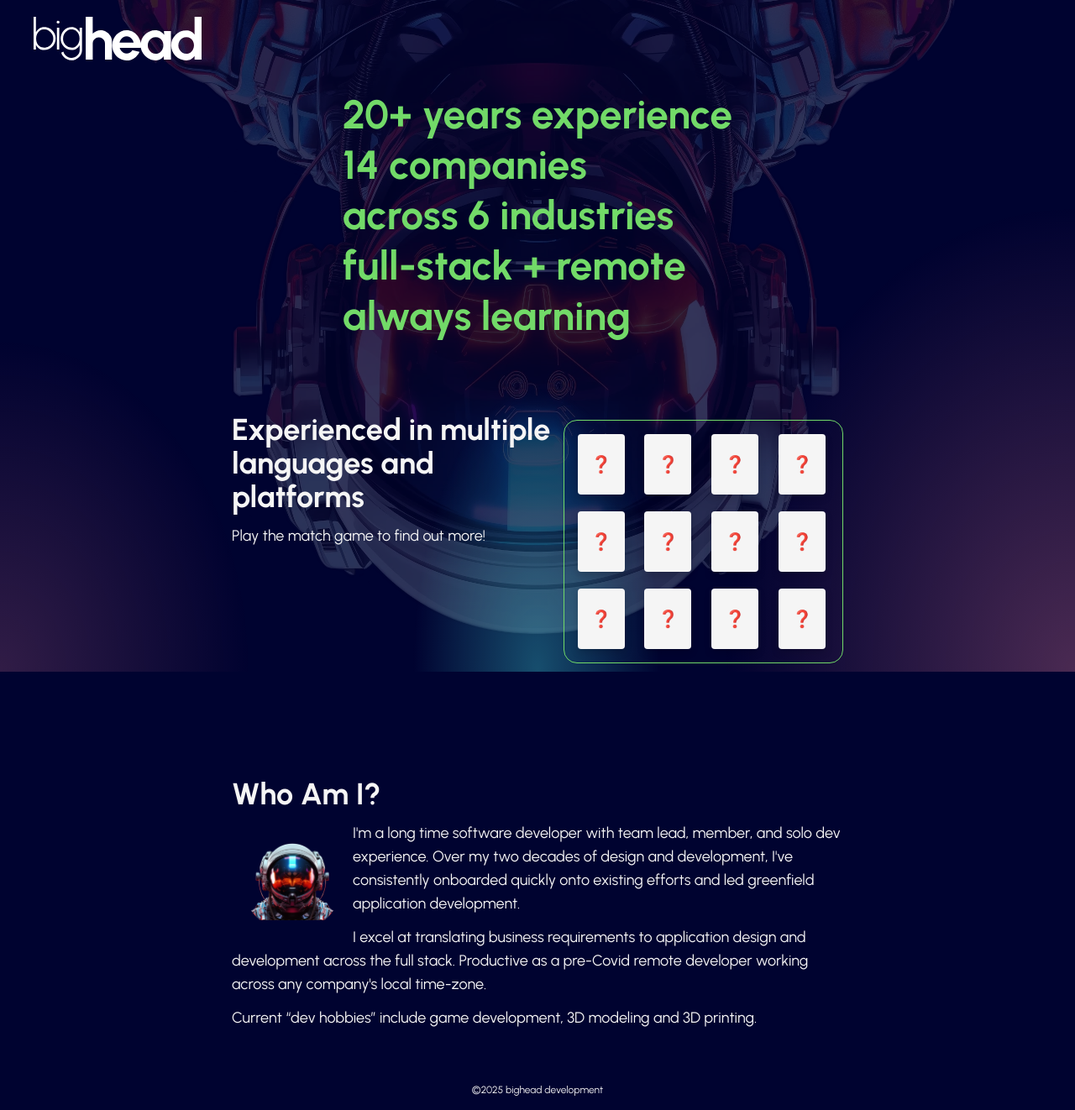
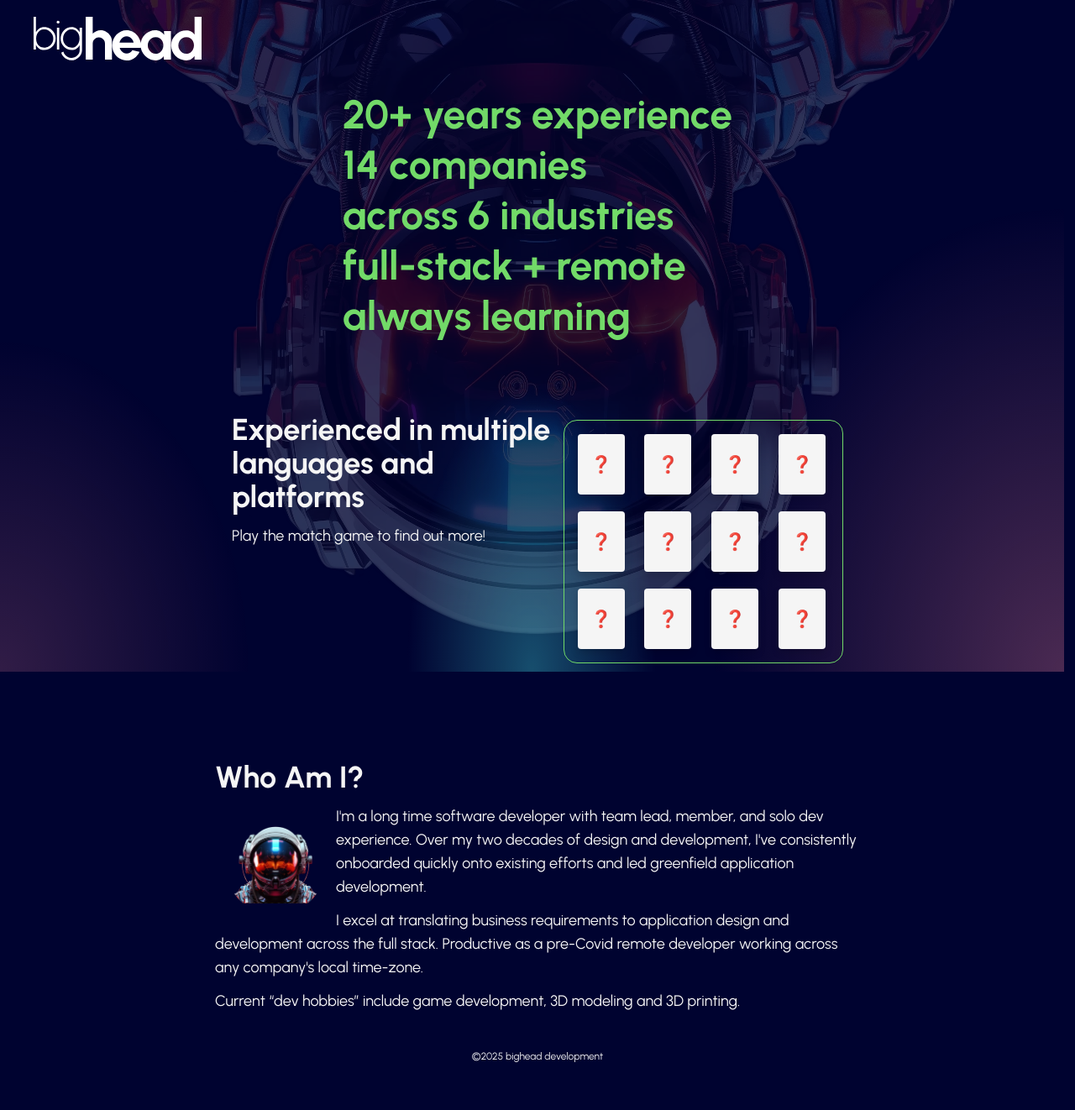
Before and after one commit to big-head-dev/bighead-web, a React (Vite) app: page / in a window 1280 px wide. Shown: the whole page at 84% size. After the commit the page ends 1282 px from the top, so only its background shows below. Built offline with nearby package versions, Linux system fonts and the light colour scheme.

Commit message:
removed about bg, set flares to fixed for now for viewport gap issue

```diff
--- a/src/components/About.tsx
+++ b/src/components/About.tsx
@@ -3,7 +3,7 @@ import astroFrontImg from '/astro-looking-forward.webp'
 type Props = {}
 export const About = ({}: Props) => {
   return (
-    <section className="w-sm md:w-3xl mx-auto mt-15 md:mt-24 md:text-lg bg-bh-dblue/20 rounded-2xl p-5">
+    <section className="w-sm md:w-3xl mx-auto mt-15 md:mt-24 md:text-lg">
       <h2 className="text-3xl md:text-4xl">Who Am I?</h2>
       <img
         src={astroFrontImg}
--- a/src/components/Background.tsx
+++ b/src/components/Background.tsx
@@ -6,8 +6,7 @@ export const Background = ({}: Props) => {
       <div className="absolute top-0 rotate-180 w-full -z-99">
         <img src={astroFrontImg} alt="astronaut close up" className="size-fit opacity-20 mx-auto" />
       </div>
-      <div className="fixed bottom-0 w-full overflow-hidden -z-98">
-        <div className="flex flex-row items-end justify-between">
+      <div className="fixed bottom-0 flex flex-row items-end justify-between overflow-hidden -z-98">
         <div
           className="w-[33vw] h-[70vh]"
           style={{
@@ -30,7 +29,6 @@ export const Background = ({}: Props) => {
           }}
         />
       </div>
-      </div>
     </>
   )
 }
```
Lines whose indentation alone changed are shown as unchanged.
